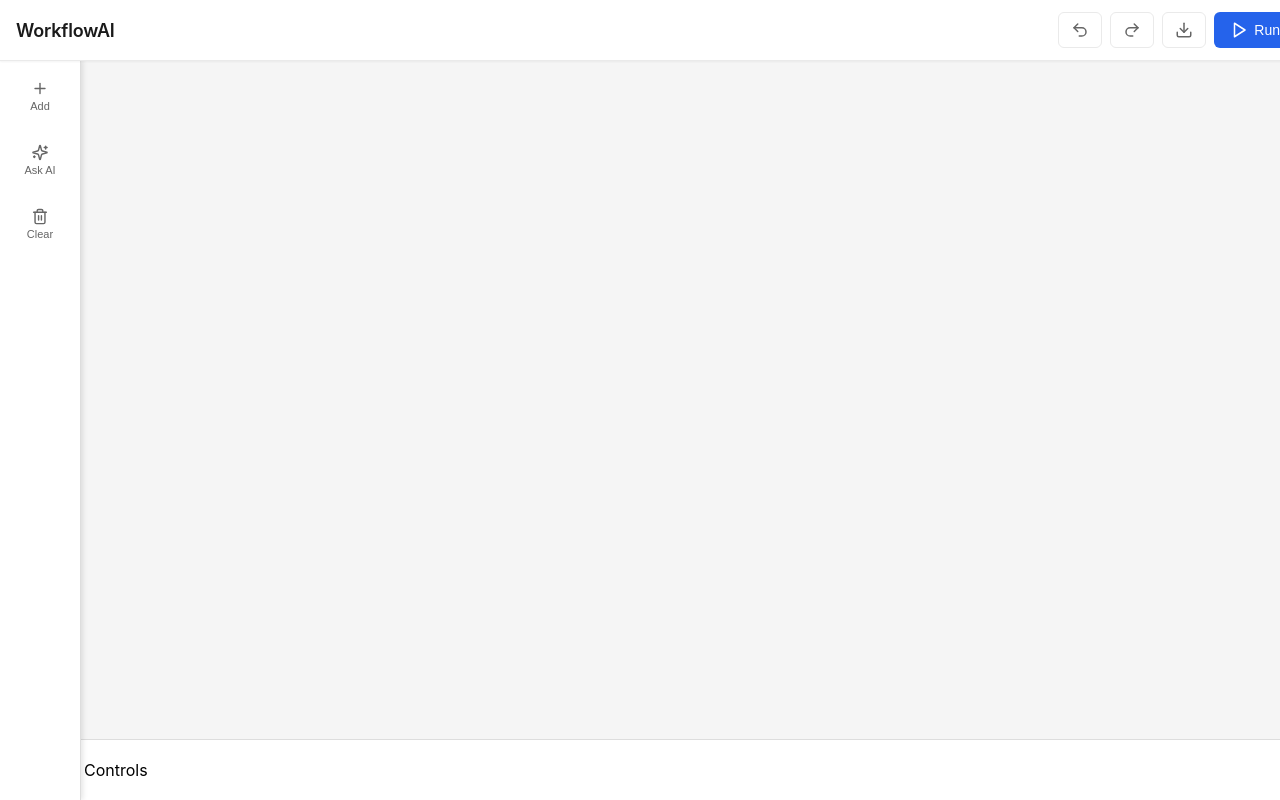
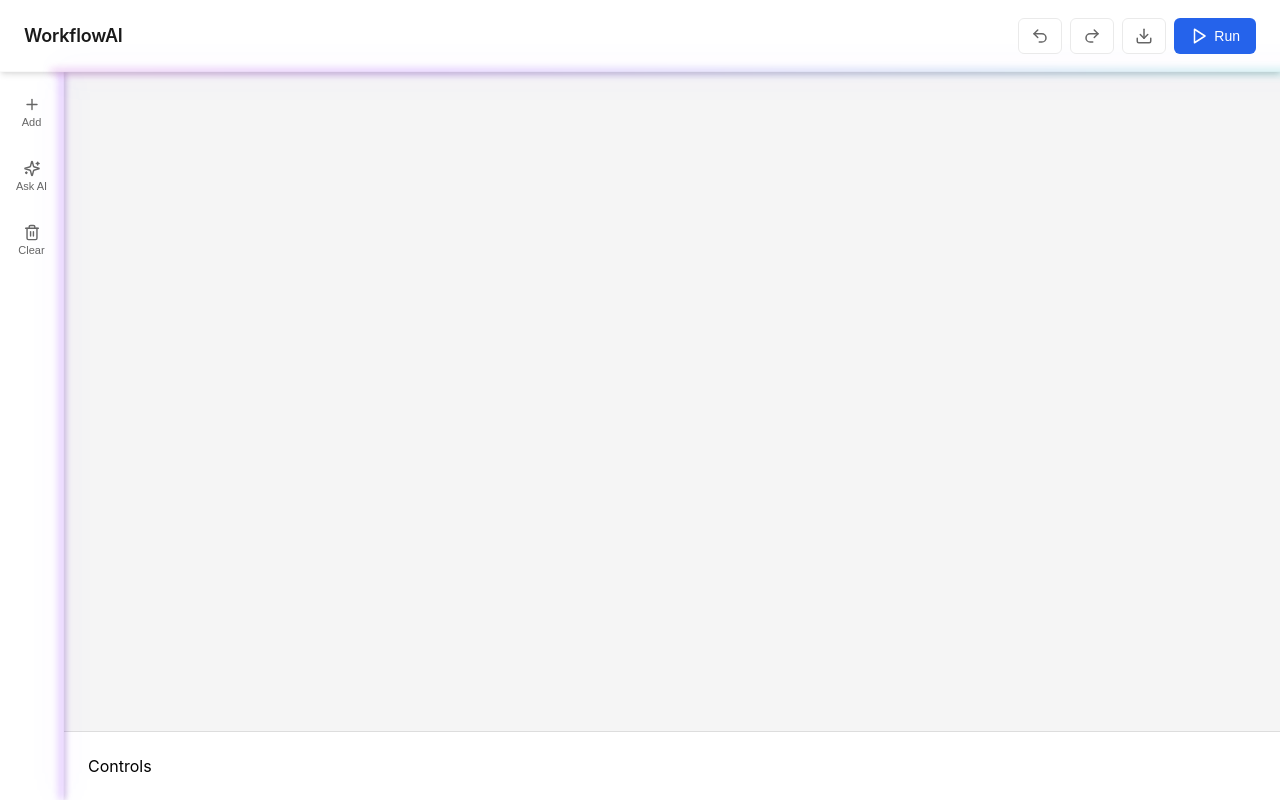
Before and after one commit to paradiselabs-ai/paradiselabs-ai.github.io, a React (Vite) app: page / in a window 1280 px wide. Built offline with nearby package versions, Linux system fonts and the light colour scheme.

Commit message:
Update index.css

```diff
--- a/src/index.css
+++ b/src/index.css
@@ -1,7 +1,42 @@
-/* index.css */
 @tailwind base;
 @tailwind components;
 @tailwind utilities;
+
+:root {
+  /* Color and effect variables */
+  --backlight-gradient: linear-gradient(
+    90deg,
+    #00CAB1,
+    #7B00FF,
+    #FF3366,
+    #7B00FF,
+    #00CAB1
+  );
+  --backlight-blur-base: 3px;
+  --backlight-opacity: 0.7;
+  --backlight-glow-spread: 15px;
+  --animation-duration: 12s;
+
+  /* Layout variables */
+  --header-height: 72px;
+  --workflow-editor-width: 64px;
+
+  /* Z-index layers */
+  --z-header: 100;
+  --z-workflow-editor: 50;
+
+  /* Spacing system */
+  --spacing-base: 8px;
+  --spacing-md: calc(var(--spacing-base) * 2);
+  --spacing-lg: calc(var(--spacing-base) * 3);
+}
+
+/* Global box sizing reset */
+*, *::before, *::after {
+  box-sizing: border-box;
+  margin: 0;
+  padding: 0;
+}
 
 body {
   margin: 0;
@@ -18,14 +53,10 @@ code {
 }
 
 .app {
-  display: -webkit-box;
-  display: -ms-flexbox;
   display: flex;
-  -webkit-box-orient: vertical;
-  -webkit-box-direction: normal;
-      -ms-flex-direction: column;
-          flex-direction: column;
-  height: 100vh;
+  flex-direction: column;
+  min-height: 100vh;
+  padding-top: var(--header-height); /* Single source of header offset */
 }
 
 .app__main {
@@ -35,16 +66,140 @@ code {
   overflow: hidden;
 }
 
+.app__content {
+  flex: 1;
+  display: flex;
+}
+
+/* Header styles */
+.header {
+  display: flex;
+  justify-content: space-between;
+  align-items: center;
+  height: var(--header-height);
+  padding: 0 var(--spacing-lg);
+  background-color: rgba(255, 255, 255, 0.95);
+  backdrop-filter: blur(8px);
+  border-bottom: 1px solid rgba(234, 234, 234, 0.3);
+  box-shadow:
+    0 4px 6px -1px rgba(0, 0, 0, 0.1),
+    0 2px 4px -1px rgba(0, 0, 0, 0.06);
+  width: 100%;
+  position: fixed;
+  top: 0;
+  left: 0;
+  z-index: var(--z-header);
+  transition: all 0.3s ease;
+}
+
+.header:after {
+  position: absolute;
+  content: "";
+  top: 100%;
+  left: 4%;
+  right: 0;
+  height: 2px;
+  width: 100%;
+  background: var(--backlight-gradient);
+  background-size: 300% 100%;
+  filter: blur(var(--backlight-blur-base)) drop-shadow(0 0 var(--backlight-glow-spread) rgba(123, 0, 255, 0.3));
+  opacity: var(--backlight-opacity);
+  z-index: -1;
+  animation: backlight_bg var(--animation-duration) ease-in-out infinite;
+}
+
+.header__left {
+  display: flex;
+  align-items: center;
+}
+
+.header__logo-text {
+  font-size: 18px;
+  font-weight: 600;
+  color: #1a1a1a;
+  letter-spacing: -0.01em;
+}
+
+.header__actions {
+  display: flex;
+  gap: 8px;
+  align-items: center;
+}
+
+.header__button {
+  display: inline-flex;
+  align-items: center;
+  justify-content: center;
+  height: 36px;
+  padding: 0 12px;
+  border: 1px solid #eaeaea;
+  border-radius: 6px;
+  background-color: #ffffff;
+  color: #666;
+  cursor: pointer;
+  transition: all 0.2s ease;
+}
+
+.header__button:hover {
+  background-color: #f9f9f9;
+  border-color: #ddd;
+  color: #333;
+}
+
+.header__button:active {
+  transform: translateY(1px);
+}
+
+.header__button svg {
+  width: 18px;
+  height: 18px;
+}
+
+.header__button span {
+  margin-left: 6px;
+  font-size: 14px;
+  font-weight: 500;
+}
+
+.header__button--run {
+  background-color: #2563eb;
+  border: none;
+  color: white;
+  padding: 0 16px;
+}
+
+.header__button--run:hover {
+  background-color: #1d4ed8;
+  color: white;
+}
+
+/* Workflow Editor styles */
 .workflow-editor {
   position: fixed;
   left: 0;
-  top: 60px;
+  top: var(--header-height);
   bottom: 0;
-  width: 64px; /* Reduced from 200px to make it more compact */
-  padding: 12px 8px;
+  width: var(--workflow-editor-width);
+  padding: var(--spacing-md) var(--spacing-base);
   background-color: #fff;
-  border-right: 1px solid #ddd;
+  border-right: 1px solid rgba(234, 234, 234, 0.3);
   box-shadow: 2px 0 5px rgba(0, 0, 0, 0.1);
+  z-index: var(--z-workflow-editor);
+}
+
+.workflow-editor::after {
+  position: absolute;
+  content: "";
+  top: 0;
+  right: 0;
+  bottom: 0;
+  width: 2px;
+  background: var(--backlight-gradient);
+  background-size: 100% 300%;
+  filter: blur(var(--backlight-blur-base)) drop-shadow(0 0 var(--backlight-glow-spread) rgba(123, 0, 255, 0.3));
+  opacity: var(--backlight-opacity);
+  animation: backlight_bg var(--animation-duration) ease-in-out infinite;
+  pointer-events: none;
 }
 
 .workflow-editor__buttons {
@@ -86,125 +241,33 @@ code {
   line-height: 1;
 }
 
+/* Workflow Builder styles */
 .workflow-builder {
   flex: 1;
-  padding: 20px;
-  margin-left: 64px; /* Updated to match new workflow-editor width */
+  padding: var(--spacing-lg);
+  margin-left: var(--workflow-editor-width);
   background-color: #f5f5f5;
+  overflow: auto;
 }
 
 .workflow-builder__content {
   height: 100%;
-  overflow: auto;
 }
 
 .workflow-controls {
-  padding: 20px;
-  margin-left: 64px; /* Matches workflow-editor width */
+  padding: var(--spacing-lg);
+  margin-left: var(--workflow-editor-width);
   background-color: #fff;
   border-top: 1px solid #ddd;
 }
 
-/* Header Styles */
-.header {
-  display: flex;
-  justify-content: space-between;
-  align-items: center;
-  height: 60px;
-  padding: 0 16px;
-  background-color: #ffffff;
-  border-bottom: 1px solid #eaeaea;
-  box-shadow: 0 1px 2px rgba(0, 0, 0, 0.05);
-  width: 100%;
-  position: fixed;
-  top: 0;
-  z-index: 100;
+@keyframes backlight_bg {
+  0%, 100% {
+    background-position: 0% 50%;
+    filter: blur(var(--backlight-blur-base)) drop-shadow(0 0 var(--backlight-glow-spread) rgba(123, 0, 255, 0.3));
+  }
+  50% {
+    background-position: 100% 50%;
+    filter: blur(calc(var(--backlight-blur-base) * 1.5)) drop-shadow(0 0 calc(var(--backlight-glow-spread) * 1.2) rgba(123, 0, 255, 0.4));
+  }
 }
-
-.header__left {
-  display: flex;
-  align-items: center;
-}
-
-.header__logo-text {
-  font-size: 18px;
-  font-weight: 600;
-  color: #1a1a1a;
-  letter-spacing: -0.01em;
-}
-
-.header__actions {
-  display: flex;
-  gap: 8px;
-  align-items: center;
-}
-
-.header__button {
-  display: inline-flex;
-  align-items: center;
-  justify-content: center;
-  height: 36px;
-  padding: 0 12px;
-  border: 1px solid #eaeaea;
-  border-radius: 6px;
-  background-color: #ffffff;
-  color: #666;
-  cursor: pointer;
-  transition: all 0.2s ease;
-}
-
-.header__button:hover {
-  background-color: #f9f9f9;
-  border-color: #ddd;
-  color: #333;
-}
-
-.header__button svg {
-  width: 18px;
-  height: 18px;
-}
-
-.header__button span {
-  margin-left: 6px;
-  font-size: 14px;
-  font-weight: 500;
-}
-
-.header__button--run {
-  background-color: #2563eb;
-  border: none;
-  color: white;
-  padding: 0 16px;
-}
-
-.header__button--run:hover {
-  background-color: #1d4ed8;
-  color: white;
-}
-
-/* Add subtle active state */
-.header__button:active {
-  transform: translateY(1px);
-}
-
-/* Main content wrapper */
-.app__content {
-  margin-top: 60px; /* Matches header height */
-  height: calc(100vh - 60px);
-  display: -webkit-box;
-  display: -ms-flexbox;
-  display: flex;
-}.example {
-    display: -ms-grid;
-    display: grid;
-    -webkit-transition: all .5s;
-    -o-transition: all .5s;
-    transition: all .5s;
-    -webkit-user-select: none;
-       -moz-user-select: none;
-        -ms-user-select: none;
-            user-select: none;
-    background: -webkit-gradient(linear, left top, left bottom, from(white), to(black));
-    background: -o-linear-gradient(top, white, black);
-    background: linear-gradient(to bottom, white, black);
-}
```
